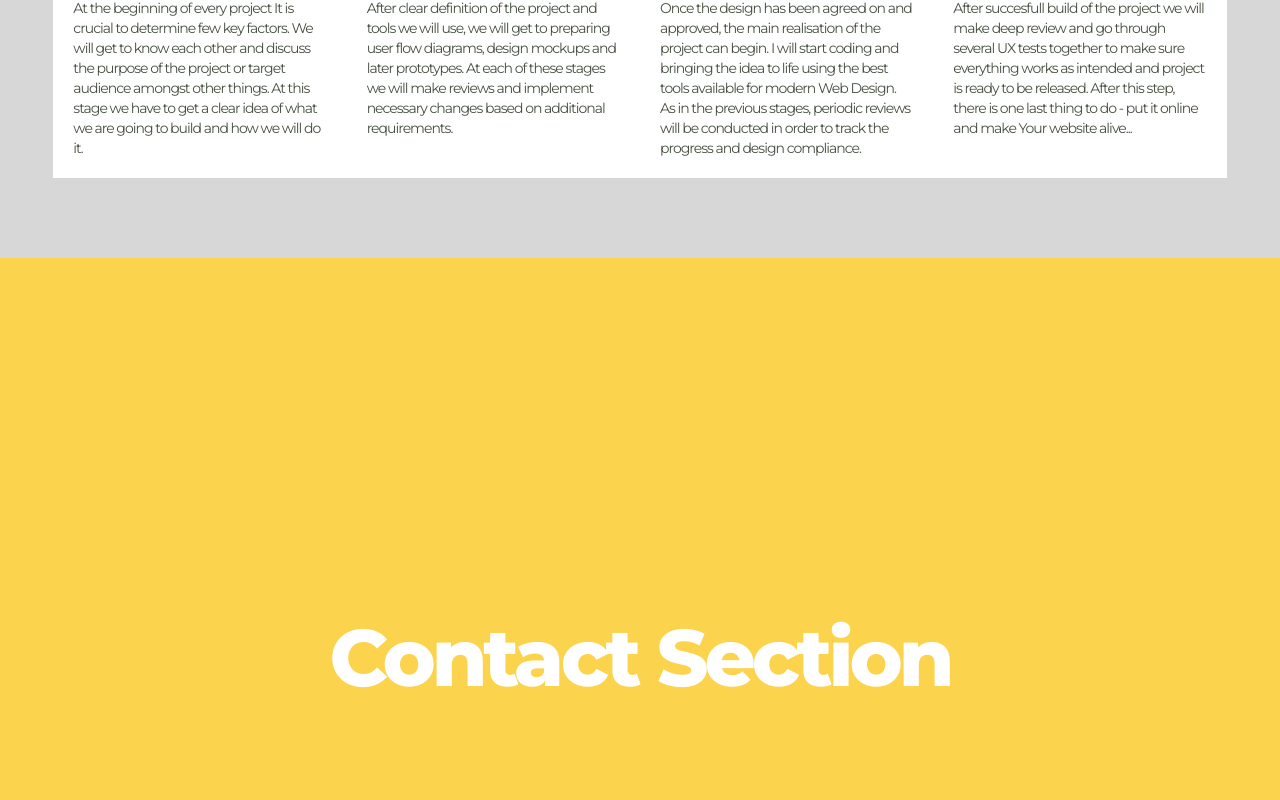
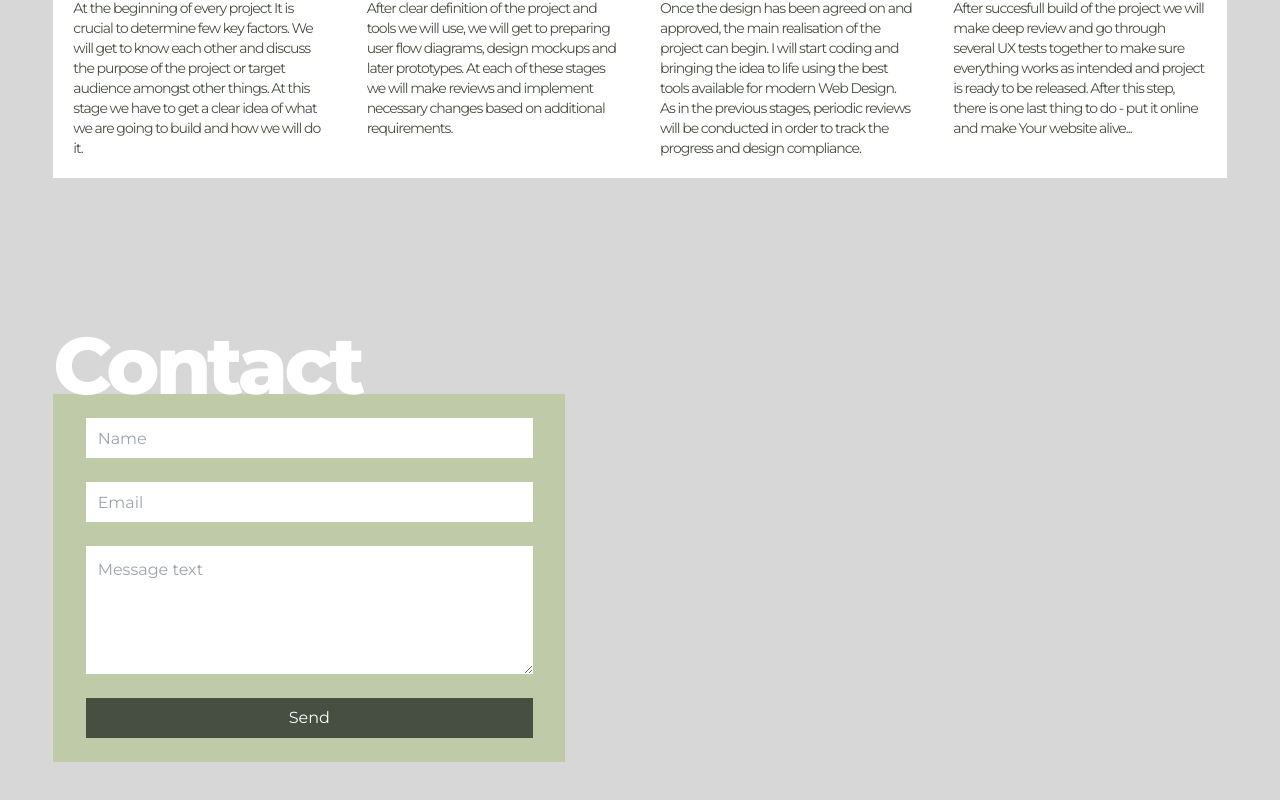
Before and after one commit to MartinKuracka/webmark-react, a React (Create React App) app: page / in a window 1280 px wide. Shown: the part 4498-5298 px from the top of the page. Built offline with nearby package versions, Linux system fonts and the light colour scheme.

Commit message:
form setup

```diff
--- /dev/null
+++ b/src/components/form/form.js
@@ -0,0 +1,34 @@
+import { useState } from 'react';
+
+const Form = () => {
+
+    const [name, setName] = useState('');
+    const [email, setEmail] = useState('');
+    const [message, setMessage] = useState('');
+
+    const handleSubmit = (e) => {
+        e.preventDefault();
+        console.log(e);
+    }
+
+    const handleChange = (e) => {
+        console.log(e.target.value);
+    }
+
+    return(
+        <form className='w-full max-w-lg flex justify-center flex-col bg-primary2 p-3' type='submit' onSubmit={handleSubmit} onChange={handleChange}>
+            <label className='flex flex-col my-3' for='name'>
+                <input className='w-11/12 h-10 mx-auto p-3' type='text' id='name' placeholder='Name'/>
+            </label>
+            <label className='flex flex-col my-3' for='email'>
+                <input className='w-11/12 h-10 mx-auto p-3' type='email' id='email' placeholder='Email'/>
+            </label>
+            <label className='flex flex-col my-3' for='textfield'>
+                <textarea className='w-11/12 h-32 mx-auto p-3' type='text' id='textfield' placeholder='Message text'/>
+            </label>
+            <button className='w-11/12 my-3 bg-primary h-10 text-secondary mx-auto ' type='submit'>Send</button>
+        </form>
+    )
+}
+
+export default Form;
--- a/src/containers/contact_section/contact.js
+++ b/src/containers/contact_section/contact.js
@@ -1,7 +1,12 @@
+import Form from '../../components/form/form';
+
 const ContactSection = () => {
     return(
-        <div className='flex w-full h-screen justify-center items-center bg-yellow-300' id='contact'>
-            <h1>Contact Section</h1>
+        <div className='flex w-full h-screen justify-center' id='contact'>
+            <div className='w-11/12 flex-col mt-20'>
+                <h1>Contact</h1>
+                <Form className='mt-5' />
+            </div>
         </div>
     )
 }
```
